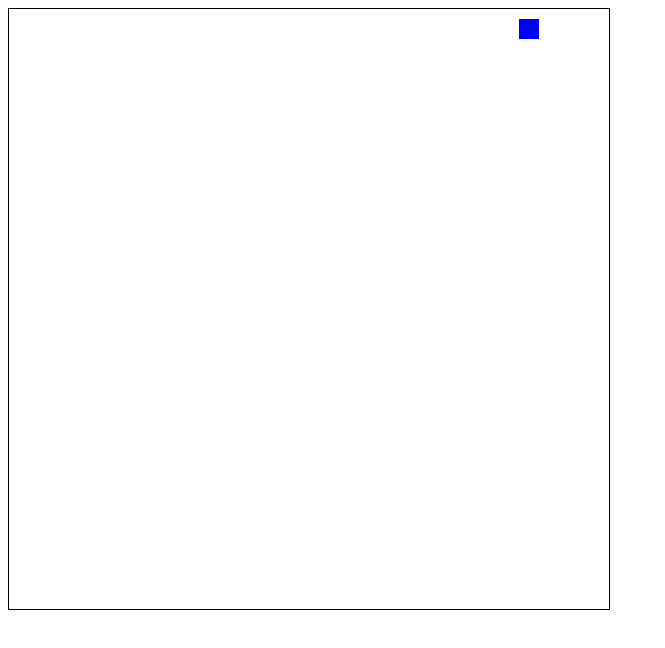
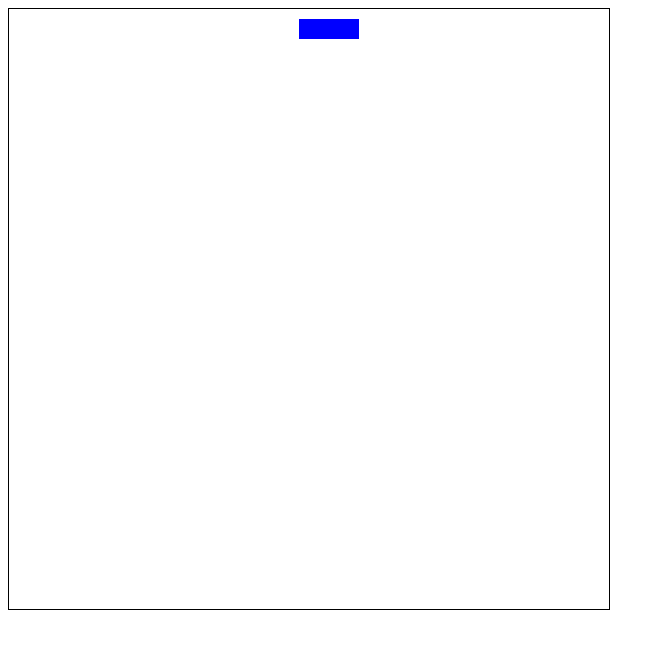
Before and after one commit to alexbres/ColorsShapes, a plain HTML site: page index.html in a window 1280 px wide. Shown: the whole page, without its empty margins (0-665 px from the left). Drawn offline with Linux system fonts and the light colour scheme.

Commit message:
tail moving

```diff
--- a/index.html
+++ b/index.html
@@ -8,15 +8,18 @@ const Direction = {
 	Right: 3,
 }
 
-const delta = 2;
+const delta = 20;
+const size = 20;
 
 var direction = Direction.Right;
-var x = 10;
-var y = 10;
+var x = 10; //head current position
+var y = 10; //head current position
 var head;
 var canvas;
 var ctx;
 var intervalID;
+var track = new Array();
+var tail = new Array();
 
 document.addEventListener('DOMContentLoaded', function() {
 	run();
@@ -101,28 +104,42 @@ Circle.prototype.draw = function() {
 function run() {
 	canvas = document.getElementById("canvas");
 	ctx = canvas.getContext("2d");
-	intervalID = setInterval(draw, 20);
+	intervalID = setInterval(draw, 300);
 
-	head = new Reactangle(ctx, 'blue', x, y, 20, 20) ;
-	head.draw();
+	head = new Reactangle(ctx, 'blue', x, y, size, size);
+
+	tail.push(new Reactangle(ctx, 'blue', x - size, y, size, size));
+	tail.push(new Reactangle(ctx, 'blue', x - 2*size, y, size, size));
 }
 
 function draw() {
 	ctx.clearRect(0, 0, canvas.width, canvas.height);
 	calculatePosition();
-	if (x + head.width > canvas.width
+
+	if (wallCollision()) {
+		gameOver();
+	}
+
+	//debugger;
+	head.move(x, y);
+	for(var i = 0; i < tail.length; i++) {
+		var pos = track[track.length - (1 + i)];
+		if (typeof pos != 'undefined') {
+			tail[i].move(pos.x, pos.y);
+		}
+	}
+	track.push({x,y});
+}
+
+function wallCollision() {
+	return x + head.width > canvas.width
 		|| x < 0
 		|| y < 0
-		|| y + head.height > canvas.height) {
-			gameOver();
-		}
-	head.move(x, y);
+		|| y + head.height > canvas.height;
 }
-
 function gameOver() {
 	clearInterval(intervalID);
 	ctx.fillText("GAME OVER", canvas.width/2, canvas.height/2);
-
 }
 
 function calculatePosition() {
```
